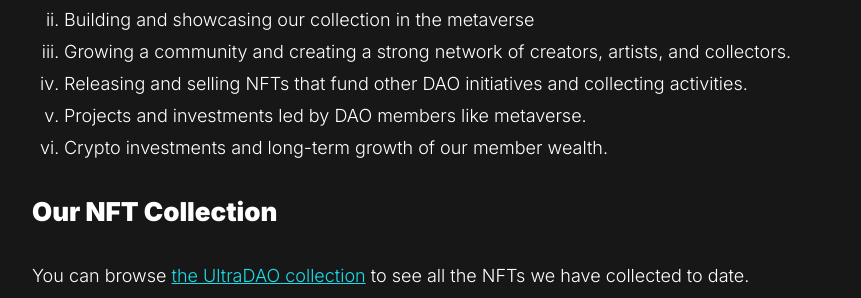
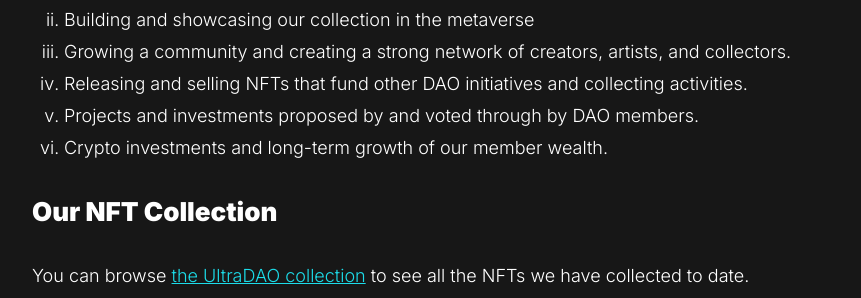
Before and after one commit to chriswallace/UltraDAO, a Jekyll site: the page built from about.md, in a window 1280 px wide and 900 px high, scrolled down 793 px. Shown: the part 155-453 px from the top of the window, without its empty margins (208-1069 px from the left). Built offline with Jekyll 4.4.1, drawn with Linux system fonts in a browser that asks for light colours.

Commit message:
Updated text

```diff
--- a/about.md
+++ b/about.md
@@ -24,7 +24,7 @@
 2. Building and showcasing our collection in the metaverse
 3. Growing a community and creating a strong network of creators, artists, and collectors.
 4. Releasing and selling NFTs that fund other DAO initiatives and collecting activities.
-5. Projects and investments led by DAO members like metaverse.
+5. Projects and investments proposed by and voted through by DAO members.
 6. Crypto investments and long-term growth of our member wealth.
 
 ## Our NFT Collection
```
